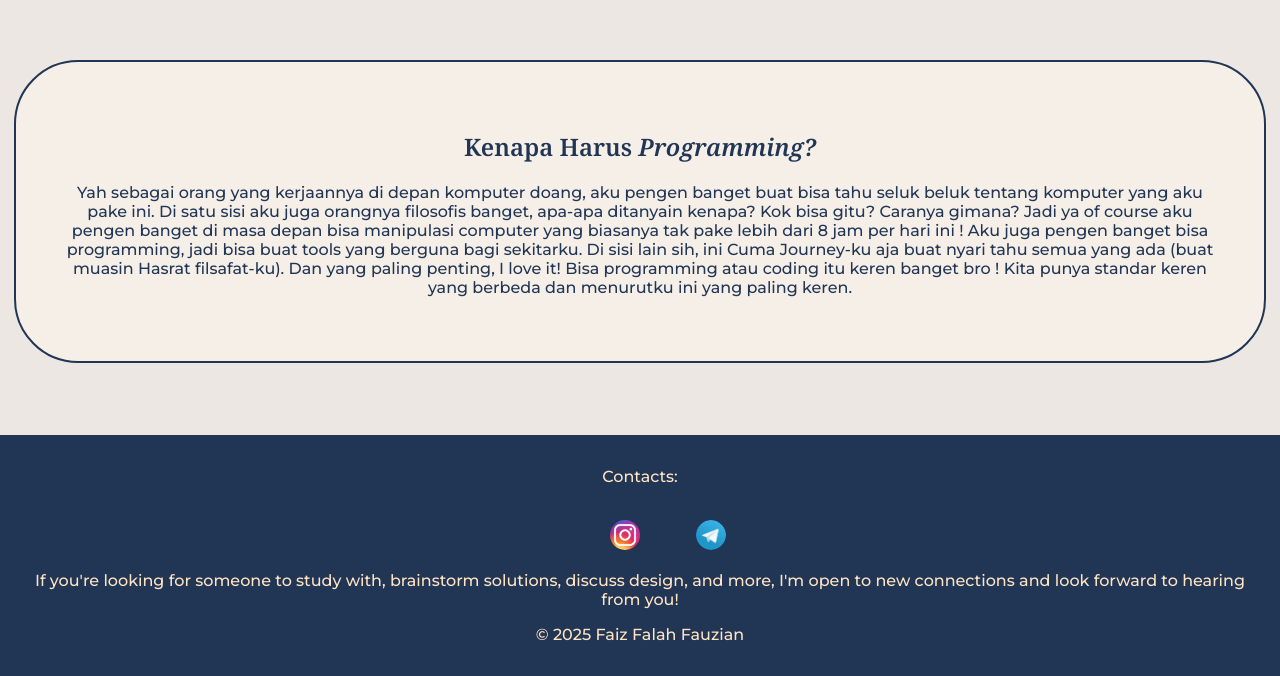
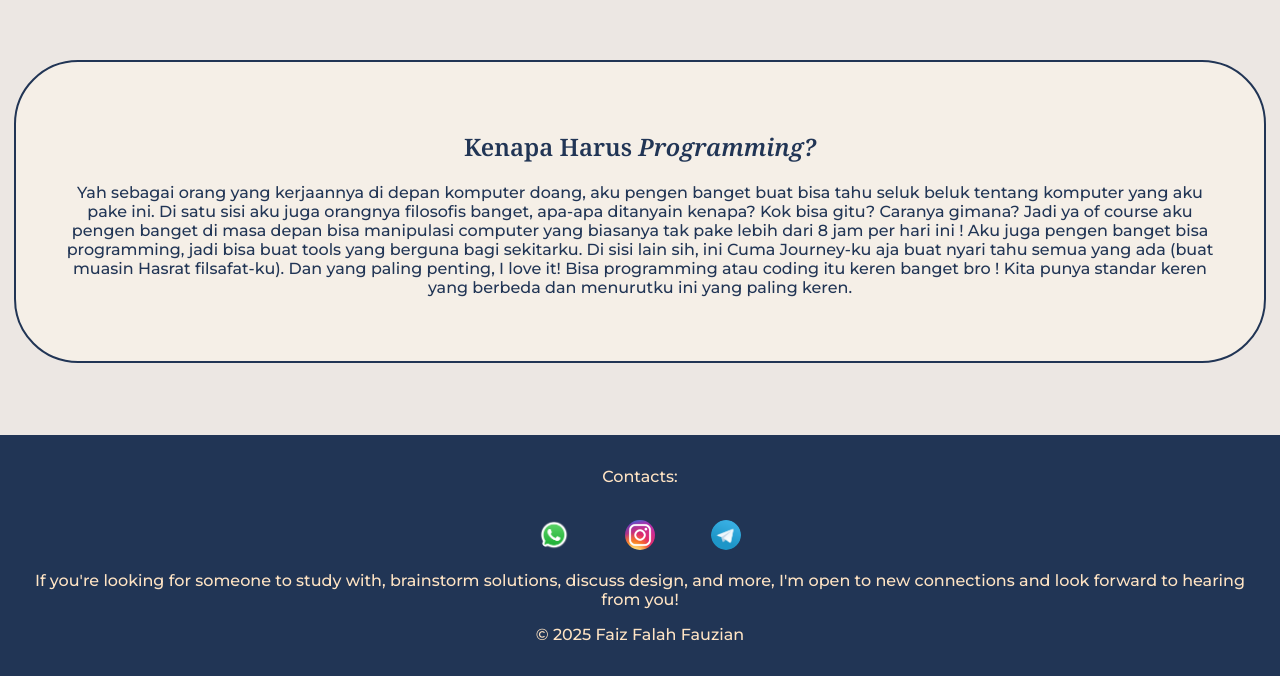
Before and after one commit to SoesantoH/faizfalahfauzian, a plain HTML site: page id_version.html in a window 1280 px wide. Shown: the part 1283-1959 px from the top of the page. Drawn offline with Linux system fonts and the light colour scheme.

Commit message:
Update id_version.html

```diff
--- a/id_version.html
+++ b/id_version.html
@@ -83,7 +83,7 @@
         <p id="Contacts">Contacts:</p>
         <ul class="nav justify-content-center" id="contact">
             <li class="nav-item">
-                <a class="nav-link" href="https://wa.me/+6281226777739" target="_blank><img src="./Assets/WhatsApp.svg.webp" alt="WhatsApp"></a>
+                 <a class="nav-link" href="https://wa.me/+6281226777739" target="_blank"><img src="./Assets/WhatsApp.svg.webp" alt="WhatsApp"></a>
             </li>
             <li class="nav-item">
                 <a class="nav-link" href="https://www.instagram.com/faizfalahfauzian/" target="_blank"><img src="./Assets/Instagram.webp" alt="Instagram"></a>
```
